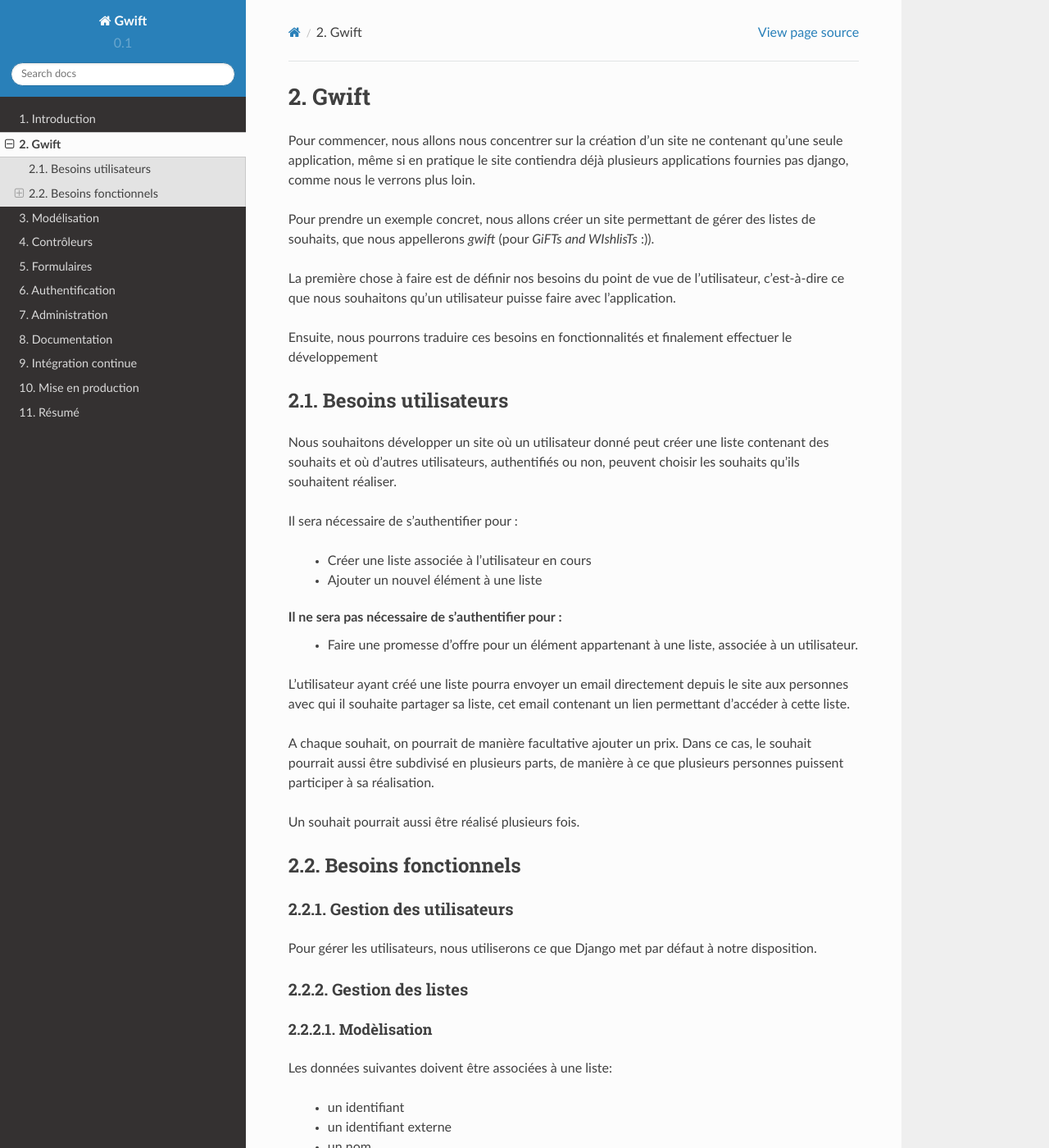
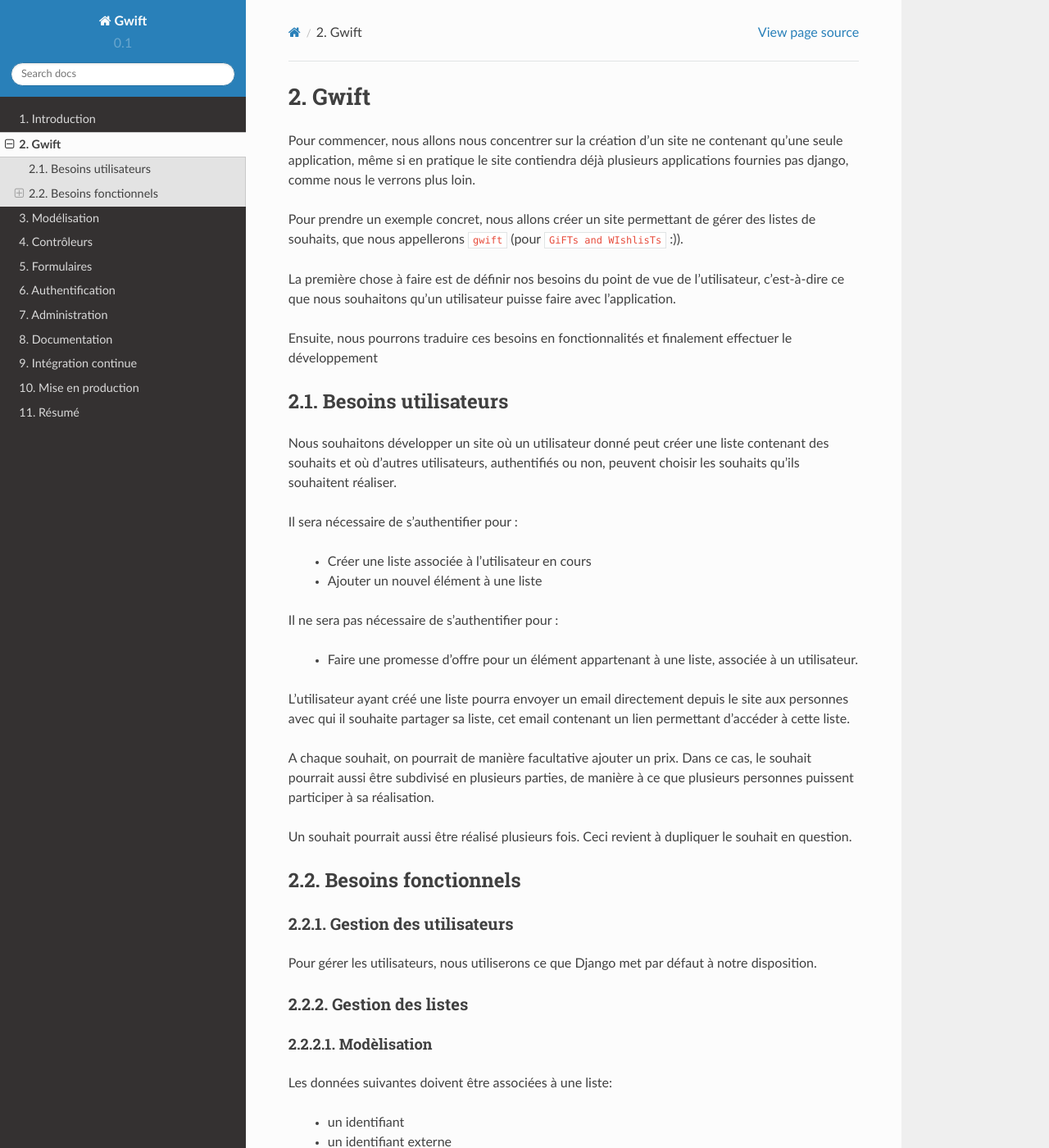
Before and after one commit to Grimbox/gwift-book, a Sphinx documentation site: the page built from source/specs.rst, in a window 1280 px wide and 1400 px high. Shown: the whole window at 82% size. Built offline with Sphinx 7.4.7 and the Read the Docs theme 2.0.0, drawn with Linux system fonts in a browser that asks for light colours.

Commit message:
small modifications

```diff
--- a/source/specs.rst
+++ b/source/specs.rst
@@ -4,7 +4,7 @@ Gwift
 
 Pour commencer, nous allons nous concentrer sur la création d'un site ne contenant qu'une seule application, même si en pratique le site contiendra déjà plusieurs applications fournies pas django, comme nous le verrons plus loin.
 
-Pour prendre un exemple concret, nous allons créer un site permettant de gérer des listes de souhaits, que nous appellerons `gwift` (pour `GiFTs and WIshlisTs` :)).
+Pour prendre un exemple concret, nous allons créer un site permettant de gérer des listes de souhaits, que nous appellerons ``gwift`` (pour ``GiFTs and WIshlisTs`` :)).
 
 La première chose à faire est de définir nos besoins du point de vue de l'utilisateur, c'est-à-dire ce que nous souhaitons qu'un utilisateur puisse faire avec l'application.
 
--- a/source/specs/00-specs.rst
+++ b/source/specs/00-specs.rst
@@ -10,13 +10,14 @@ Il sera nécessaire de s'authentifier pour :
  * Ajouter un nouvel élément à une liste
 
 Il ne sera pas nécessaire de s'authentifier pour :
+
  * Faire une promesse d'offre pour un élément appartenant à une liste, associée à un utilisateur.
 
 L'utilisateur ayant créé une liste pourra envoyer un email directement depuis le site aux personnes avec qui il souhaite partager sa liste, cet email contenant un lien permettant d'accéder à cette liste.
 
-A chaque souhait, on pourrait de manière facultative ajouter un prix. Dans ce cas, le souhait pourrait aussi être subdivisé en plusieurs parts, de manière à ce que plusieurs personnes puissent participer à sa réalisation.
+A chaque souhait, on pourrait de manière facultative ajouter un prix. Dans ce cas, le souhait pourrait aussi être subdivisé en plusieurs parties, de manière à ce que plusieurs personnes puissent participer à sa réalisation.
 
-Un souhait pourrait aussi être réalisé plusieurs fois.
+Un souhait pourrait aussi être réalisé plusieurs fois. Ceci revient à dupliquer le souhait en question.
 
 ********************
 Besoins fonctionnels
```
